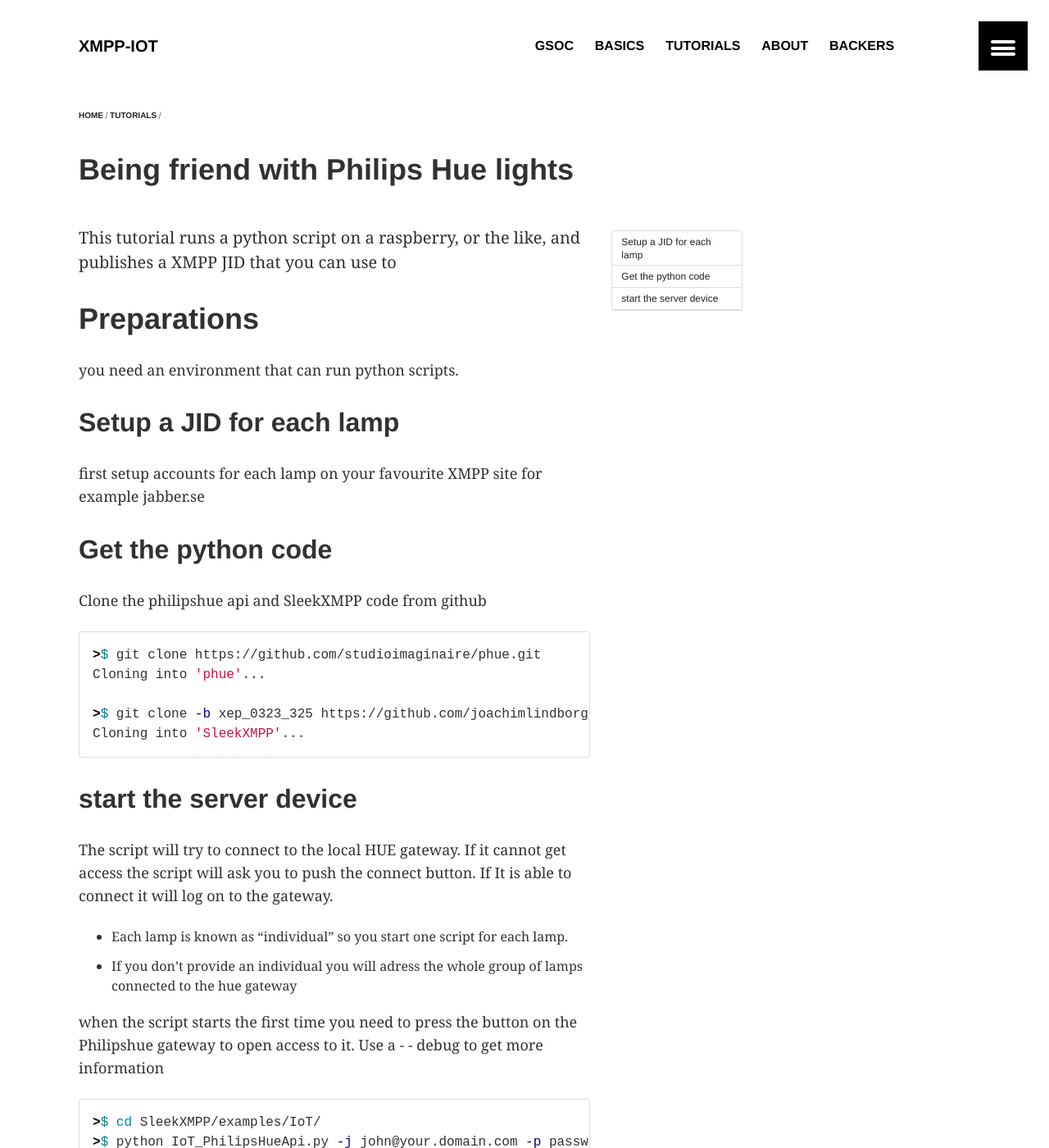
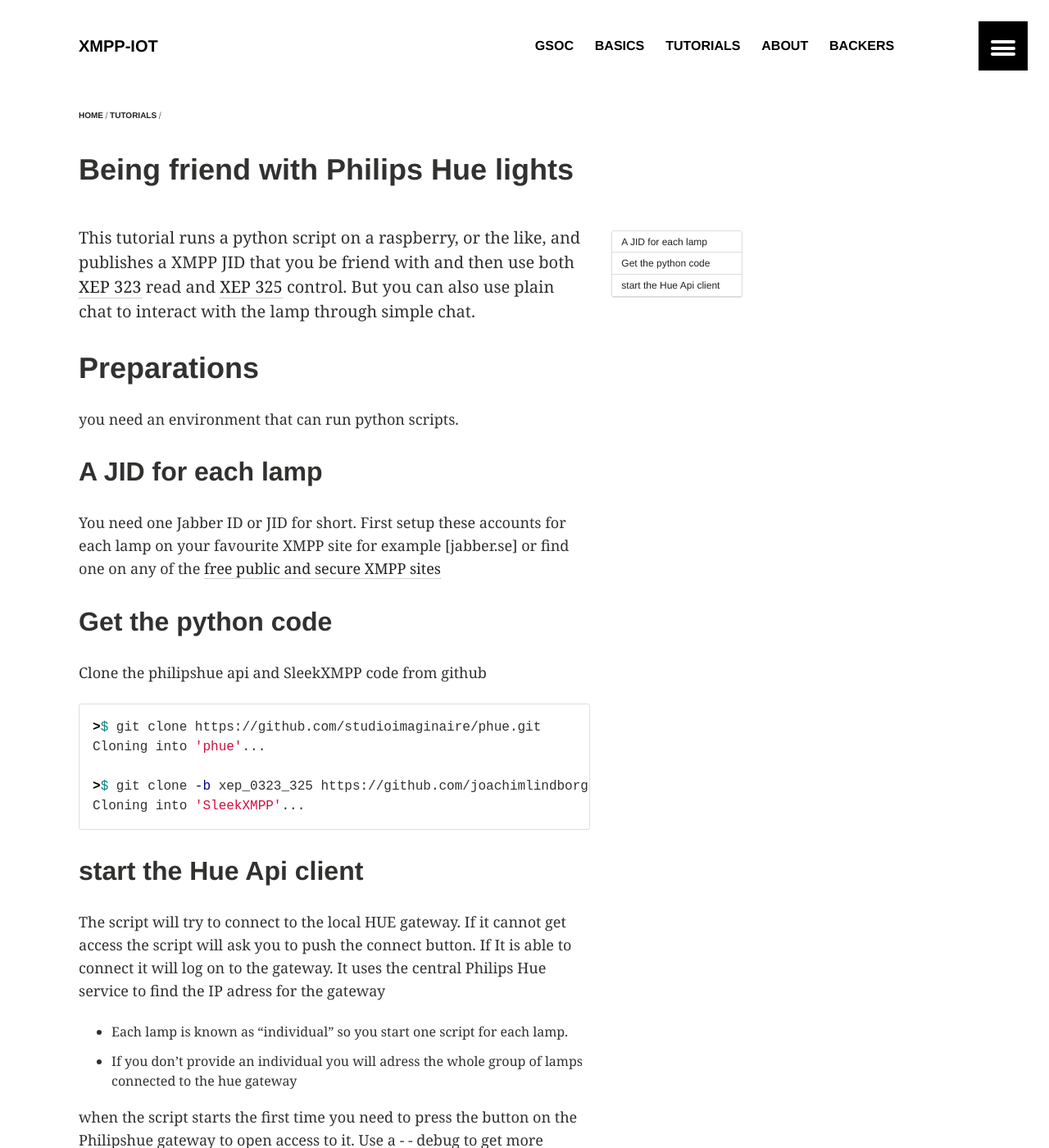
Before and after one commit to xmpp-iot/xmpp-iot.github.io, a Jekyll site: the page built from _posts/tutorials/2015-01-29-python-philiphshue.md, in a window 1280 px wide and 1400 px high. Shown: the whole window at 82% size. Built offline with Jekyll 4.4.1, drawn with Linux system fonts in a browser that asks for light colours.

Commit message:
more updates on gsoc

```diff
--- a/_posts/tutorials/2015-01-29-python-philiphshue.md
+++ b/_posts/tutorials/2015-01-29-python-philiphshue.md
@@ -13,14 +13,20 @@ ads: false
 ---
 
 
-This tutorial runs a python script on a raspberry, or the like, and publishes a XMPP JID that you can use to
-# Preparations
+This tutorial runs a python script on a raspberry, or the like, and
+publishes a XMPP JID that you be friend with and then use both  [XEP 323](http://xmpp.org/extensions/xep-0323.html) read
+and  [XEP 325](http://xmpp.org/extensions/xep-0325.html) control. But you can also use plain chat to interact with
+the lamp through simple chat.
+
+#Preparations
 you need an environment that can run python scripts.
 
-## Setup a JID for each lamp
-first setup accounts for each lamp on your favourite XMPP site for example jabber.se
+## A JID for each lamp
+You need one Jabber ID or JID for short. First setup these accounts
+for each lamp on your favourite XMPP site for example [jabber.se] or
+find one on any of the [free public and secure XMPP sites](https://xmpp.net/directory.php)
 
-## Get the python code
+##Get the python code
 
 Clone the philipshue api and SleekXMPP code from github
 
@@ -33,9 +39,12 @@ Cloning into 'SleekXMPP'...
 {% endhighlight %}
 
 
-## start the server device
+## start the Hue Api client
 
-The script will try to connect to the local HUE gateway. If it cannot get access the script will ask you to push the connect button. If It is able to connect it will log on to the gateway.
+The script will try to connect to the local HUE gateway. If it cannot
+get access the script will ask you to push the connect button. If It
+is able to connect it will log on to the gateway. It uses the central
+Philips Hue service to find the IP adress for the gateway
 
 - Each lamp is known as "individual" so you start one script for each lamp.
 - If you don't provide an individual you will adress the whole group
```
Also changed, not shown: tutorials/index.md (+1 -1 lines).
